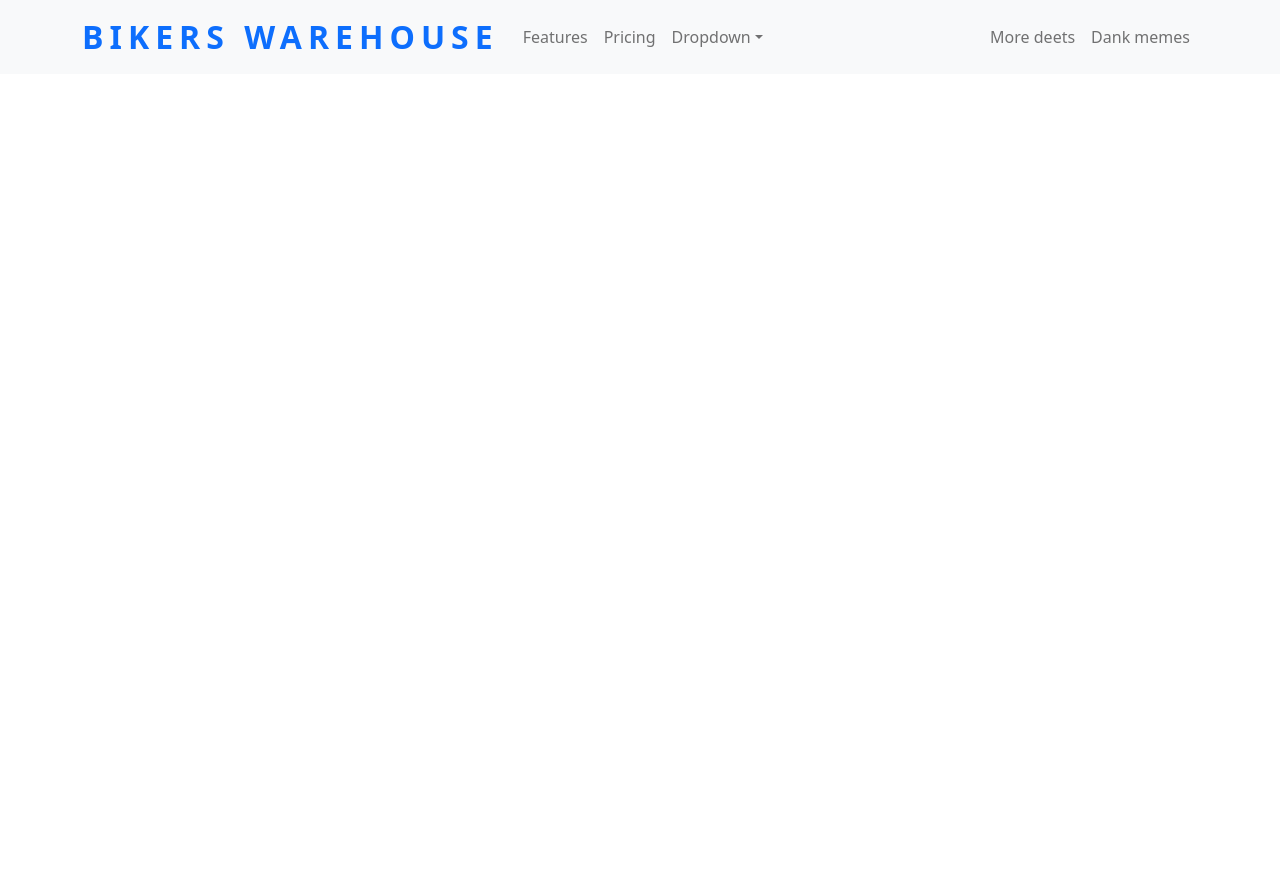
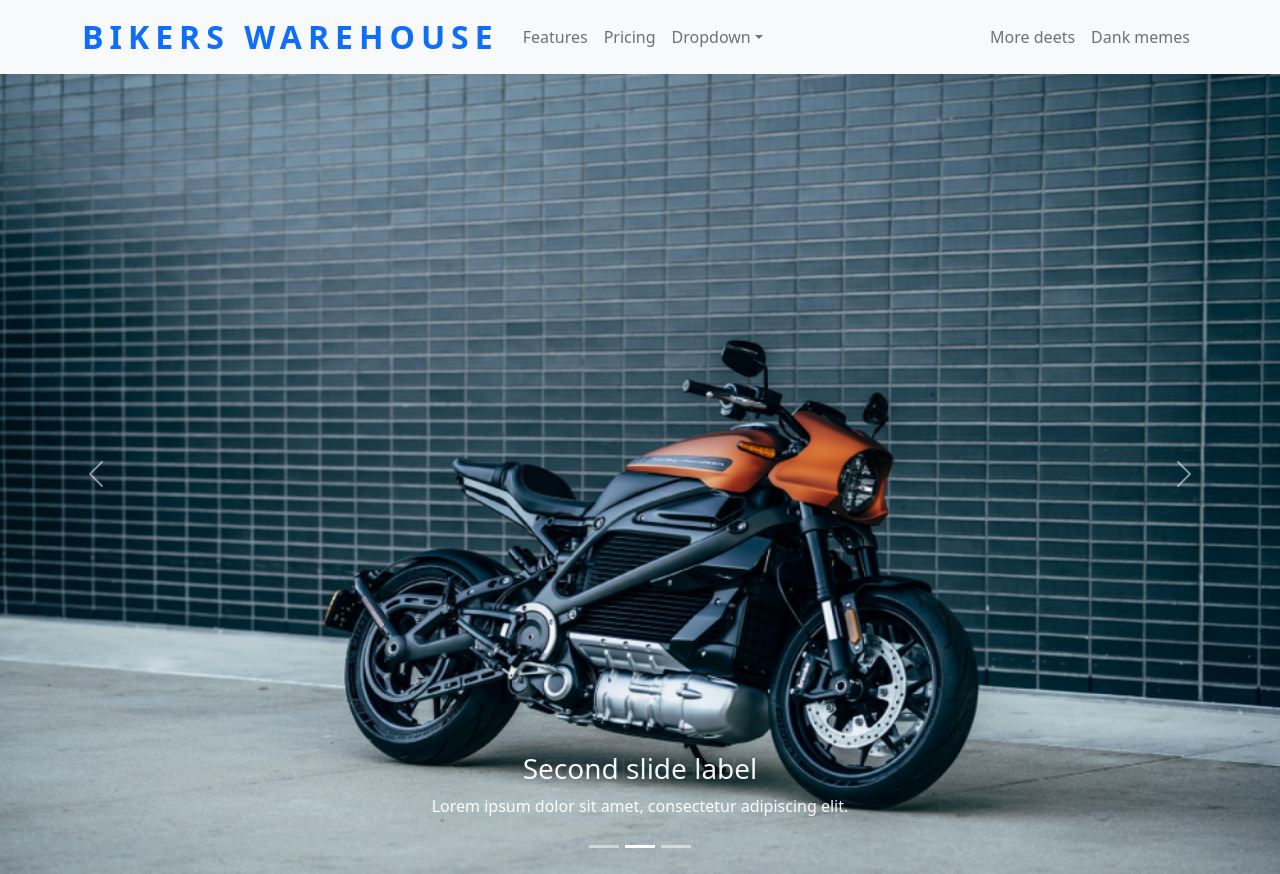
Before and after one commit to Ashik-Sarker/Bikers-WareHouse-Client, a React (Create React App) app: page / in a window 1280 px wide. Before the commit the page ends 800 px from the top, so only its background shows below. Built offline with nearby package versions, Linux system fonts and the light colour scheme.

Commit message:
banner done

```diff
--- a/src/App.js
+++ b/src/App.js
@@ -1,11 +1,11 @@
 import { Route, Routes } from 'react-router-dom';
 import './App.css';
-import Header from './pages/Home/Header/Header';
+import Home from './pages/Home/Home/Home';
 
 function App() {
   return (
     <div className="App">
-      <Header></Header>
+      <Home></Home>
       <Routes>
         <Route path='/'></Route>
       </Routes>
--- a/src/pages/Home/Banner/Banner.js
+++ b/src/pages/Home/Banner/Banner.js
@@ -0,0 +1,50 @@
+import React from 'react';
+import { Carousel } from 'react-bootstrap';
+import banner1 from '../../../../src/images/banner/Background-resize-1.png'
+
+const Banner = () => {
+    return (
+        <Carousel fade>
+            <Carousel.Item>
+                <img
+                style={{height:"800px"}}
+                className="d-block w-100"
+                src={banner1}
+                alt="First slide"
+                />
+                <Carousel.Caption>
+                <h3>First slide label</h3>
+                <p>Nulla vitae elit libero, a pharetra augue mollis interdum.</p>
+                </Carousel.Caption>
+            </Carousel.Item>
+            <Carousel.Item>
+                <img
+                style={{ height: "800px" }}
+                className="d-block w-100"
+                src={banner1}
+                alt="Second slide"
+                />
+
+                <Carousel.Caption>
+                <h3>Second slide label</h3>
+                <p>Lorem ipsum dolor sit amet, consectetur adipiscing elit.</p>
+                </Carousel.Caption>
+            </Carousel.Item>
+            <Carousel.Item>
+                <img
+                style={{height:"800px"}}
+                className="d-block w-100"
+                src={banner1}
+                alt="Third slide"
+                />
+
+                <Carousel.Caption>
+                <h3>Third slide label</h3>
+                <p>Praesent commodo cursus magna, vel scelerisque nisl consectetur.</p>
+                </Carousel.Caption>
+            </Carousel.Item>
+        </Carousel>
+    );
+};
+
+export default Banner;
--- a/src/pages/Home/Header/Header.js
+++ b/src/pages/Home/Header/Header.js
@@ -1,9 +1,11 @@
 import React from 'react';
 import { Container, Nav, Navbar, NavDropdown } from 'react-bootstrap';
+import Banner from '../Banner/Banner';
 
 const Header = () => {
     return (
-        <Navbar className='' collapseOnSelect expand="lg" bg="light" variant="light">
+        <div>
+            <Navbar className='' collapseOnSelect expand="lg" bg="light" variant="light">
             <Container>
                 <Navbar.Brand style={{letterSpacing:"6px"}} className='fs-2 fw-bold text-primary' href="#home">BIKERS WAREHOUSE</Navbar.Brand>
                 <Navbar.Toggle aria-controls="responsive-navbar-nav" />
@@ -27,7 +29,9 @@
                     </Nav>
                 </Navbar.Collapse>
             </Container>
-        </Navbar>
+            </Navbar>
+            {/* Banner section */}
+        </div>
     );
 };
 
--- /dev/null
+++ b/src/pages/Home/Home/Home.js
@@ -0,0 +1,14 @@
+import React from 'react';
+import Banner from '../Banner/Banner';
+import Header from '../Header/Header';
+
+const Home = () => {
+    return (
+        <div>
+            <Header></Header>
+            <Banner></Banner>
+        </div>
+    );
+};
+
+export default Home;
```
Also changed, not shown: src/images/banner/Background-resize-1.png (added).
